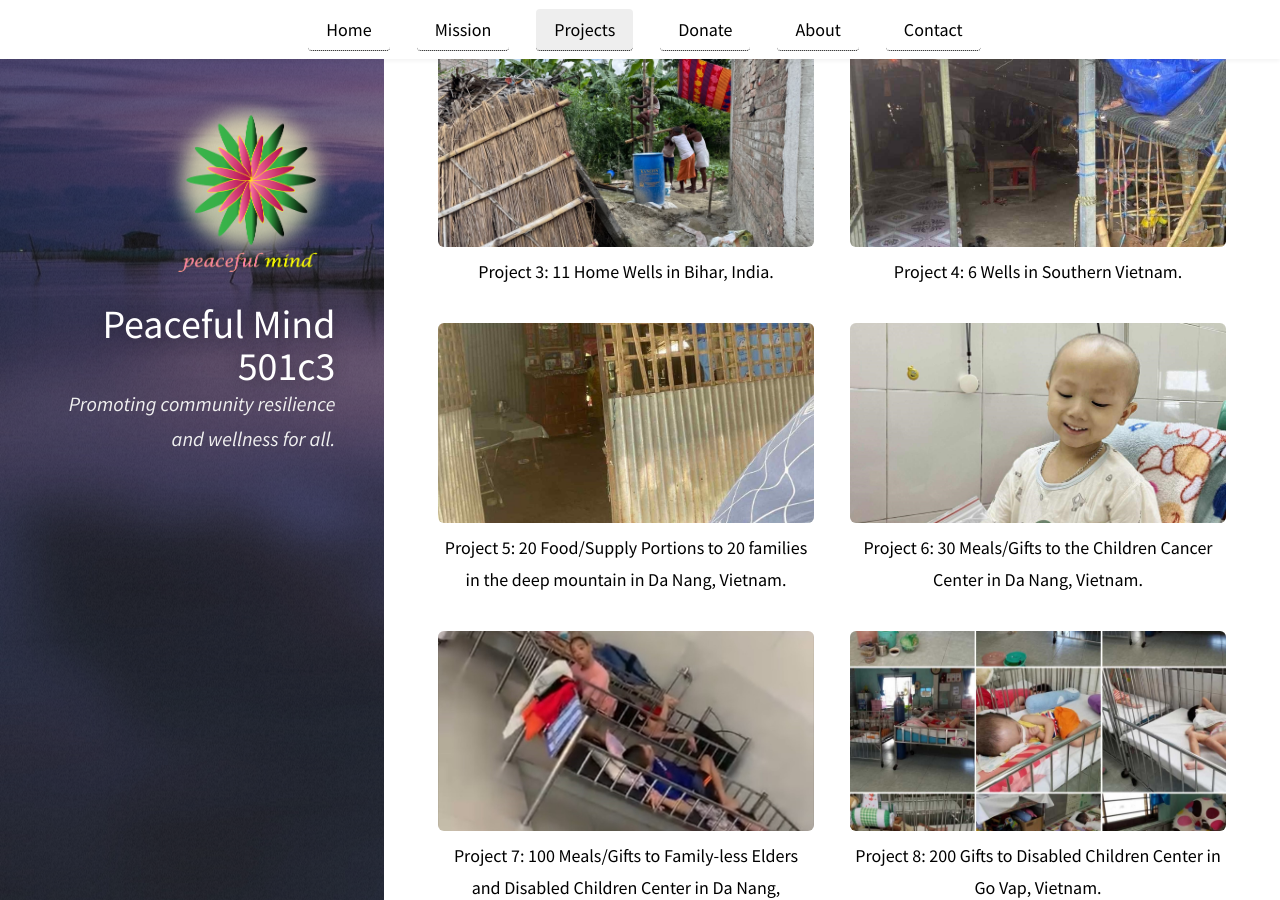
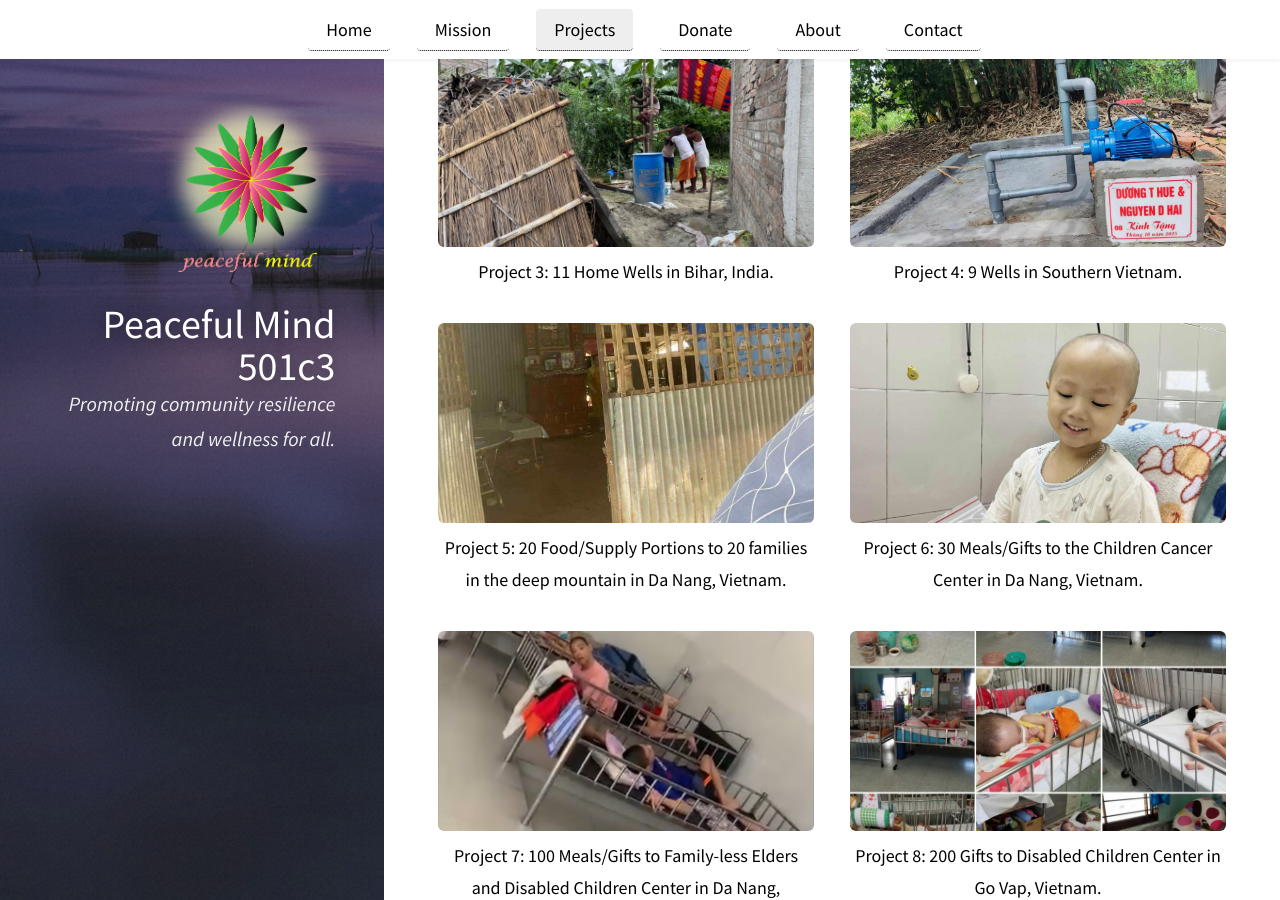
Before and after one commit to peacefulcenter/peacefulcenter.github.io, a Jekyll site: the page built from pages/projects.md, in a window 1280 px wide and 900 px high, scrolled down 1029 px. Built offline with Jekyll 4.4.1, drawn with Linux system fonts in a browser that asks for light colours.

Commit message:
add a new image

```diff
--- a/pages/projects.md
+++ b/pages/projects.md
@@ -37,8 +37,8 @@ US: 4 Food Serving Events at the Homeless Shelters
         </figure>
 
         <figure>
-            <img src="{{ '/assets/images/project-images/wells.jpeg' }}" alt="Wells in VN">
-            <figcaption><strong>Project 4:</strong> 6 Wells in Southern Vietnam.</figcaption>
+            <img src="{{ '/assets/images/project-images/VietNamWell.JPG' }}" alt="Wells in VN">
+            <figcaption><strong>Project 4:</strong> 9 Wells in Southern Vietnam.</figcaption>
         </figure>
 
         <figure>
```
Also changed, not shown: assets/images/project-images/VietNamWell.JPG (added).
